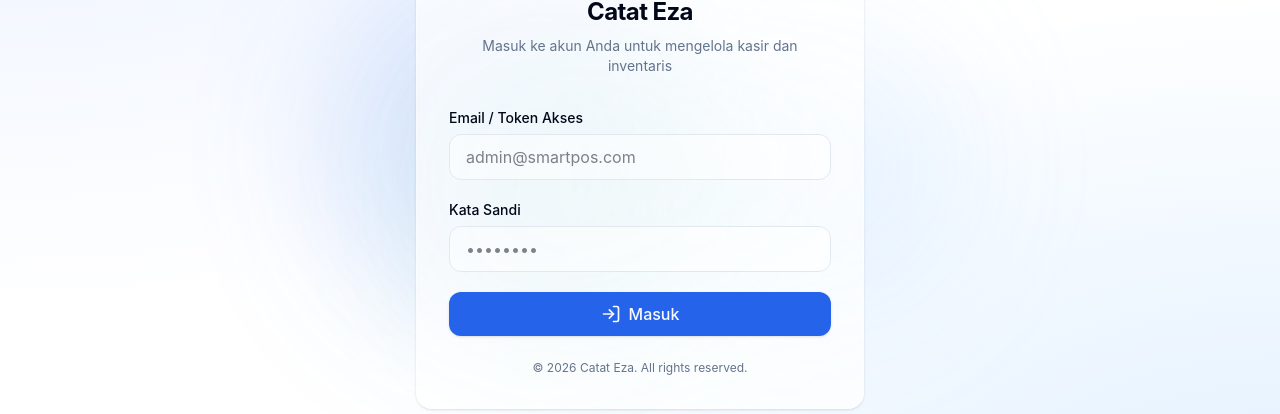
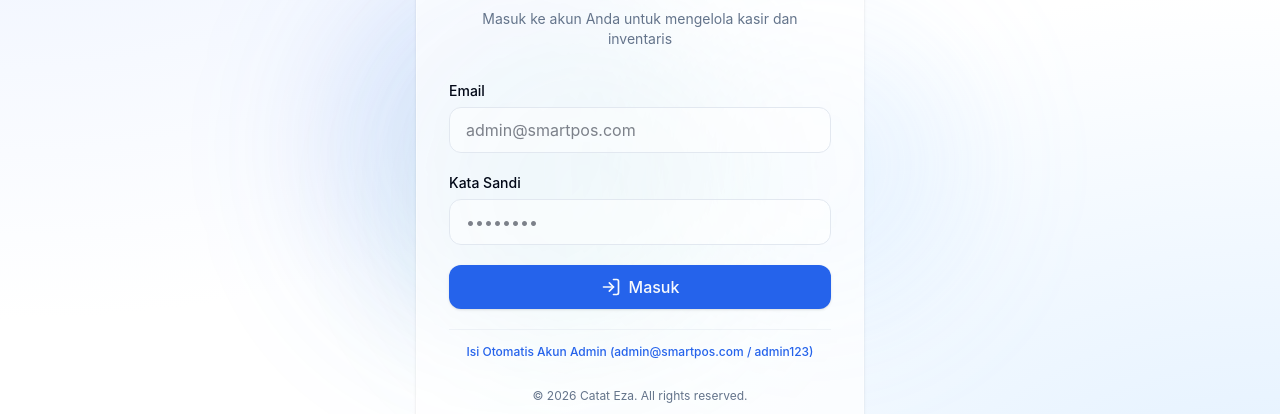
Before and after one commit to RYNIXULL/catateza, a React (Vite) app in the folder frontend/: page /#/login in a window 1280 px wide. Shown: the part 246-660 px from the top of the page. Built offline with nearby package versions, Linux system fonts and the light colour scheme; no server answers.

Commit message:
fix: make login email case-insensitive and trimmed with one-click demo fill

```diff
--- a/frontend/src/features/auth/components/LoginForm.tsx
+++ b/frontend/src/features/auth/components/LoginForm.tsx
@@ -24,6 +24,7 @@ export const LoginForm = () => {
   const {
     register,
     handleSubmit,
+    setValue,
     formState: { errors },
   } = useForm<LoginFormValues>({
     resolver: zodResolver(loginSchema),
@@ -32,7 +33,10 @@ export const LoginForm = () => {
   const onSubmit = async (data: LoginFormValues) => {
     setIsLoading(true);
     try {
-      const response = await api.post('/auth/login', data);
+      const response = await api.post('/auth/login', {
+        email: data.email.trim().toLowerCase(),
+        password: data.password.trim(),
+      });
 
       const { user, tokens } = response.data;
       setAuth(user, tokens.accessToken);
@@ -54,16 +58,23 @@ export const LoginForm = () => {
     }
   };
 
+  const handleFillDemo = () => {
+    setValue('email', 'admin@smartpos.com');
+    setValue('password', 'admin123');
+  };
+
   return (
     <form onSubmit={handleSubmit(onSubmit)} className="space-y-5">
       <div>
         <label className="block text-sm font-medium text-foreground mb-1.5">
-          Email / Token Akses
+          Email
         </label>
         <input
           {...register('email')}
           type="text"
           placeholder="admin@smartpos.com"
+          autoCapitalize="none"
+          autoCorrect="off"
           className={`w-full px-4 py-2.5 rounded-lg border bg-white/50 dark:bg-black/50  transition-colors focus:outline-none focus:ring-2 focus:ring-primary/50 ${
             errors.email ? 'border-red-500/50' : 'border-border'
           }`}
@@ -93,7 +104,7 @@ export const LoginForm = () => {
       <button
         type="submit"
         disabled={isLoading}
-        className="w-full flex items-center justify-center gap-2 bg-primary hover:bg-primary/90 text-primary-foreground py-2.5 rounded-lg font-medium transition-all active:scale-[0.98] disabled:opacity-70 disabled:pointer-events-none shadow-sm"
+        className="w-full flex items-center justify-center gap-2 bg-primary hover:bg-primary/90 text-primary-foreground py-2.5 rounded-lg font-medium transition-all active:scale-[0.98] disabled:opacity-70 disabled:pointer-events-none shadow-sm cursor-pointer"
       >
         {isLoading ? (
           <Loader2 className="w-5 h-5 animate-spin" />
@@ -104,6 +115,16 @@ export const LoginForm = () => {
           </>
         )}
       </button>
+
+      <div className="pt-2 text-center border-t border-border/50">
+        <button
+          type="button"
+          onClick={handleFillDemo}
+          className="text-xs text-primary hover:underline font-medium inline-block cursor-pointer py-1 px-2 rounded hover:bg-primary/5 transition-colors"
+        >
+          Isi Otomatis Akun Admin (admin@smartpos.com / admin123)
+        </button>
+      </div>
     </form>
   );
 };
```
Also changed, not shown: 1 other file (tests, documents, lock files or other folders).
